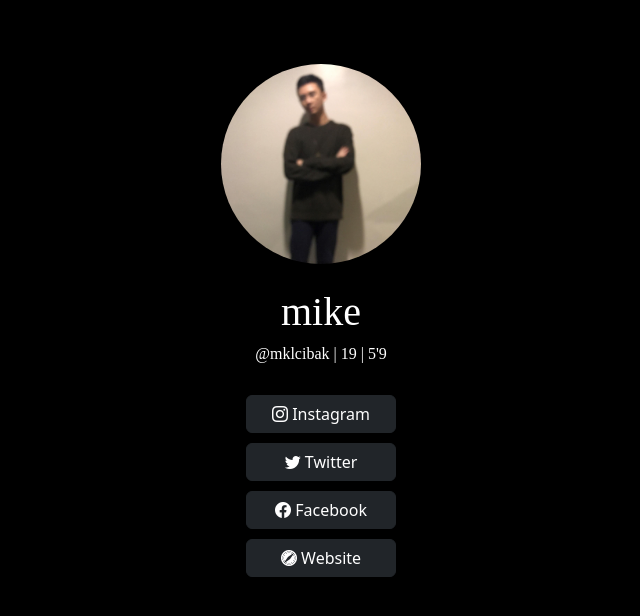
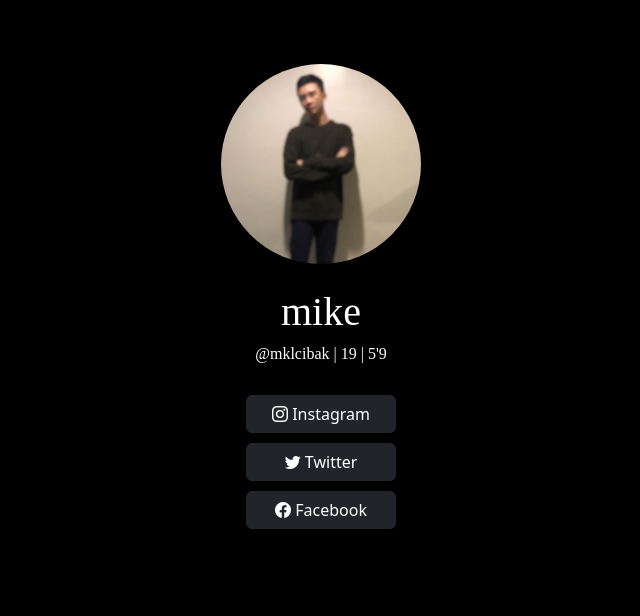
Before and after one commit to mkevt/mklcibak.github.io, a plain HTML site: page index.html in a window 1280 px wide. Shown: the whole page, without its empty margins (319-959 px from the left). Drawn offline with nearby package versions, Linux system fonts and the light colour scheme.

Commit message:
Update index.html

```diff
--- a/index.html
+++ b/index.html
@@ -35,10 +35,10 @@
 				Facebook
 			</a>
 			<br>
-			<a href="https://unorigin.me" class="btn btn-dark" target="_blank" rel="noopener noreferrer">
+			<!-- <a href="https://unorigin.me" class="btn btn-dark" target="_blank" rel="noopener noreferrer">
 				<i class="bi bi-browser-safari"></i>
 				Website
-			</a>
+			</a> -->
 		</div>
 	</div>
 
```
